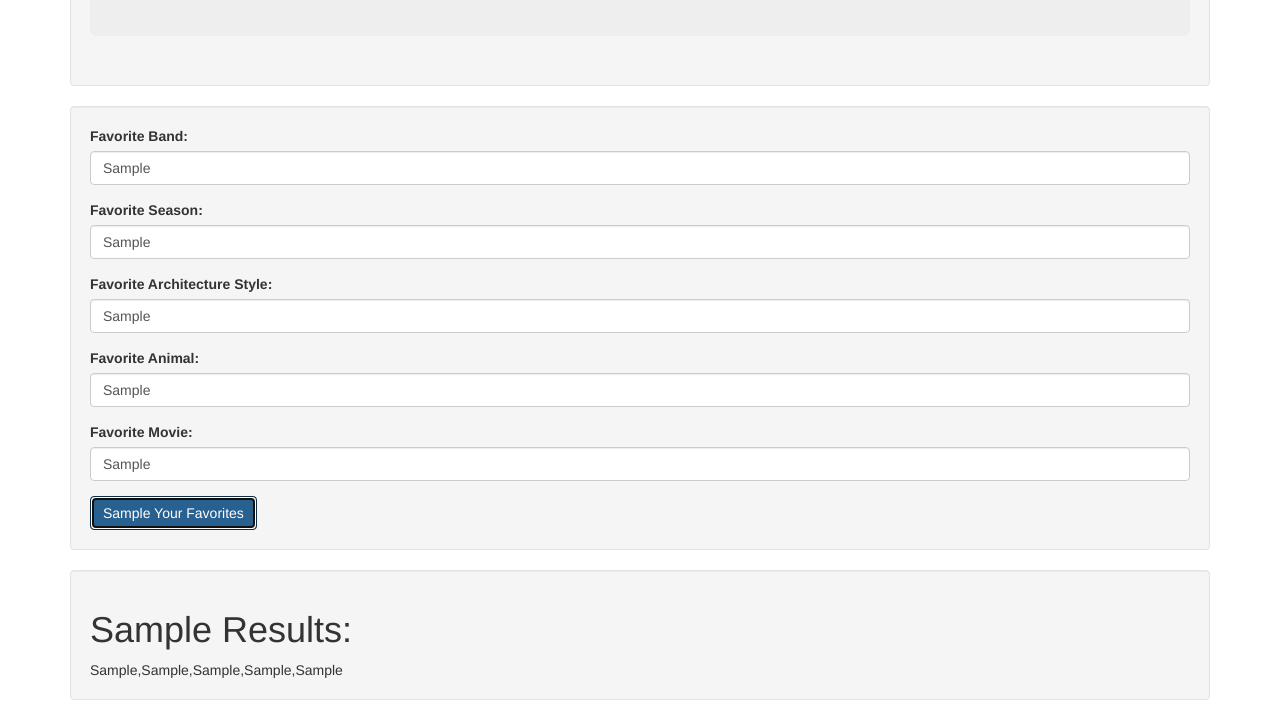
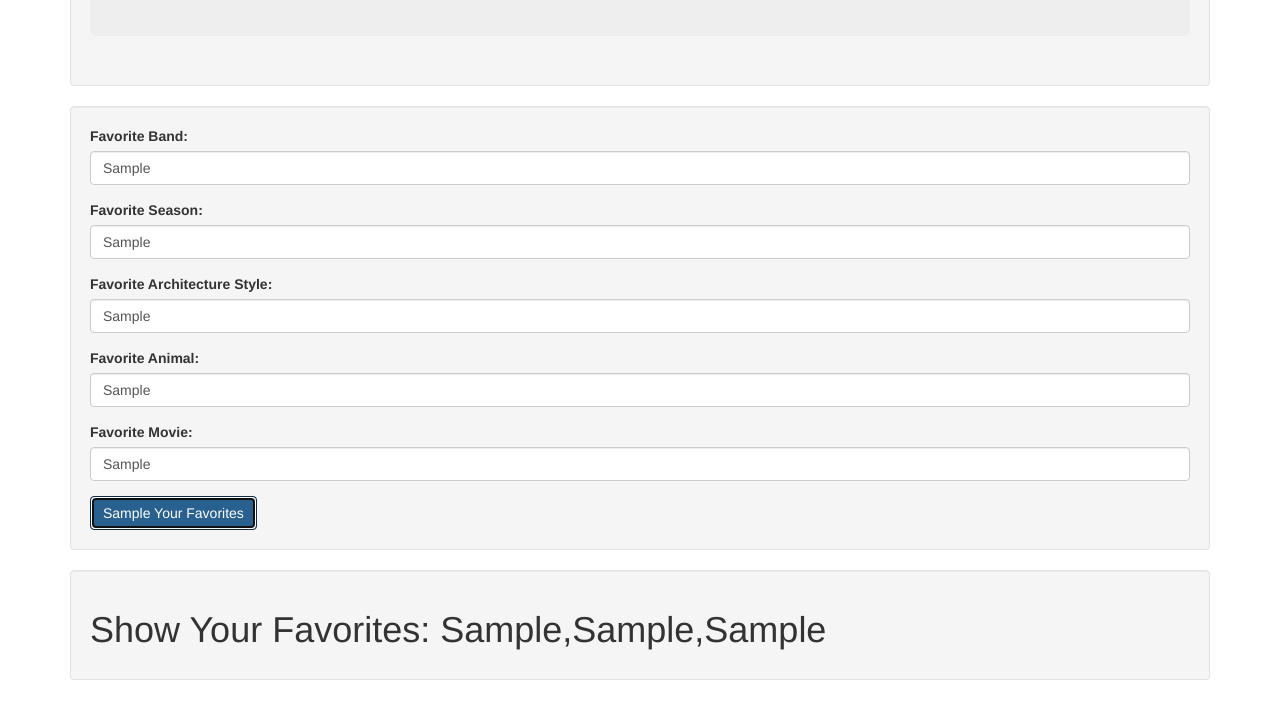
Before and after one commit to taylorsomers/favorite-things, a plain HTML site: page index.html in a window 1280 px wide. Both pictures are taken after typing "Sample", "Sample", "Sample", "Sample", "Sample" into the empty fields and a click on the button "Sample Your Favorites". Shown: the part 179-899 px from the top of the page. Drawn offline with Linux system fonts and the light colour scheme.

Commit message:
Use bracket notation to create array that will contain result of sampled favorite inputs and use push to populate array with inputs in the order second, first, third

```diff
--- a/index.html
+++ b/index.html
@@ -42,7 +42,9 @@
         </form>
       </div>
       <div class="well">
-        <h1>Sample Results: </h1><span id="results"></span>
+        <h1>
+          Show Your Favorites: <span id="results"></span>
+        </h1>
       </div>
     </div>
   </body>
--- a/js/scripts.js
+++ b/js/scripts.js
@@ -5,10 +5,12 @@ $(document).ready(function() {
     const favArchitecture = $("input#architecture").val();
     const favAnimal = $("input#animal").val();
     const favMovie = $("input#movie").val();
+    const favArray = [favBand,favSeason,favArchitecture,favAnimal,favMovie];
 
-    const favArray = [favBand,favSeason,favArchitecture,favAnimal,favMovie]
+    let resultArray = [];
+    resultArray.push(favArray[1],favArray[0],favArray[2]);
 
-    $("#results").text(favArray);
+    $("#results").text(resultArray);
 
   (event).preventDefault();
   });
```
